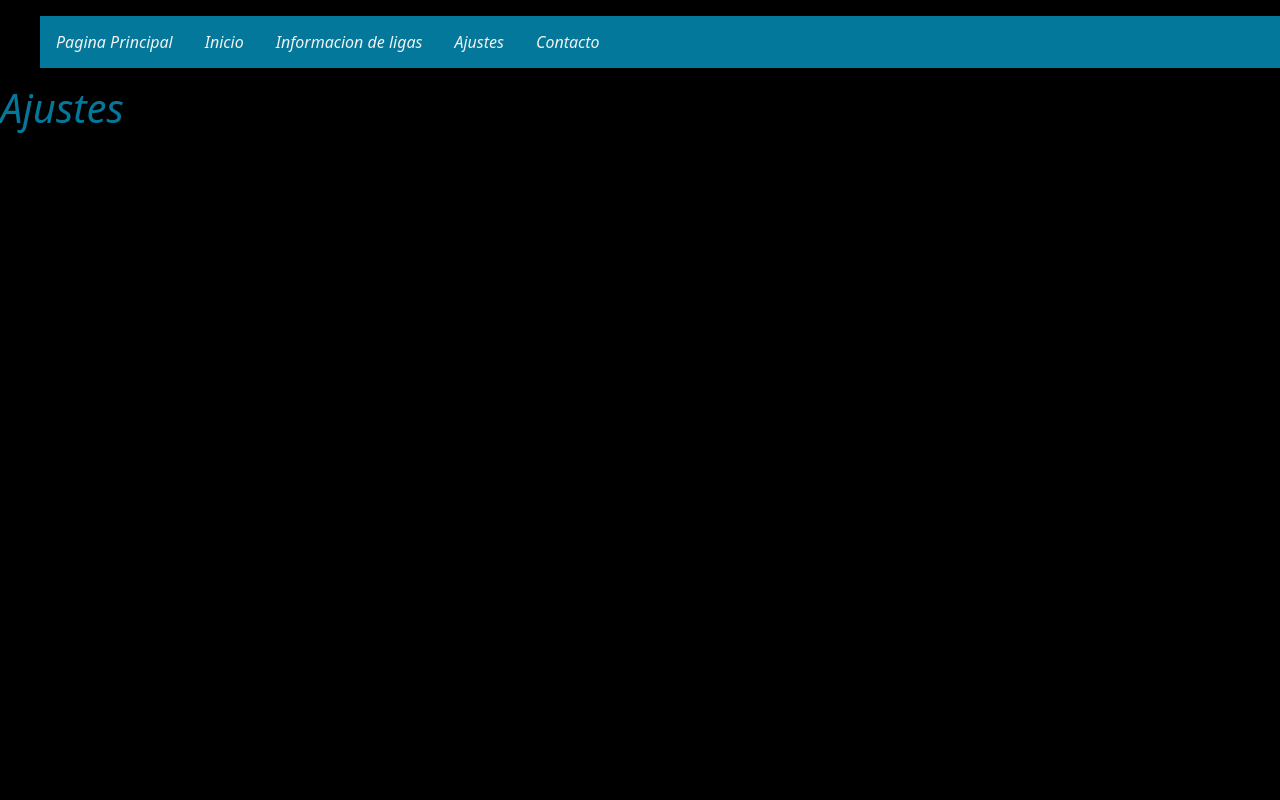
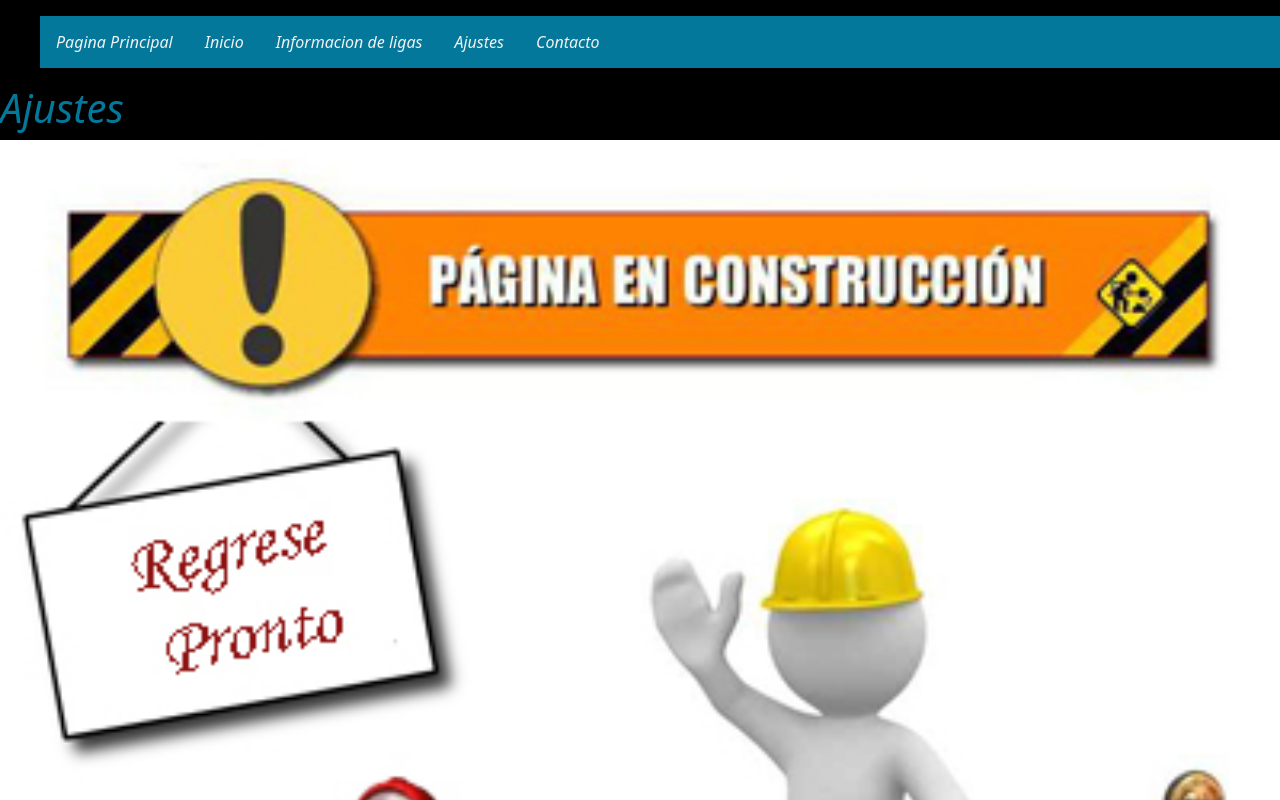
Before and after one commit to paivaenzo/Proyecto-final, a website: page pages/seccion3.html in a window 1280 px wide. Shown: the top 800 px of the page. Drawn offline with Linux system fonts and the light colour scheme.

Commit message:
decimo primer commit

```diff
--- a/pages/seccion3.html
+++ b/pages/seccion3.html
@@ -24,8 +24,10 @@
 
         </nav>
     </menu>
+    <div>
     <h1>Ajustes</h1>
-
+    <img src="../assets/img/pagina-en-construccion.png.jpg" class="proceso" alt="Pagina en proceso">
+    </div>
 
 
 
```
Also changed, not shown: assets/img/Cargando.jpg (added), assets/img/pagina-en-construccion.png.jpg (added).
